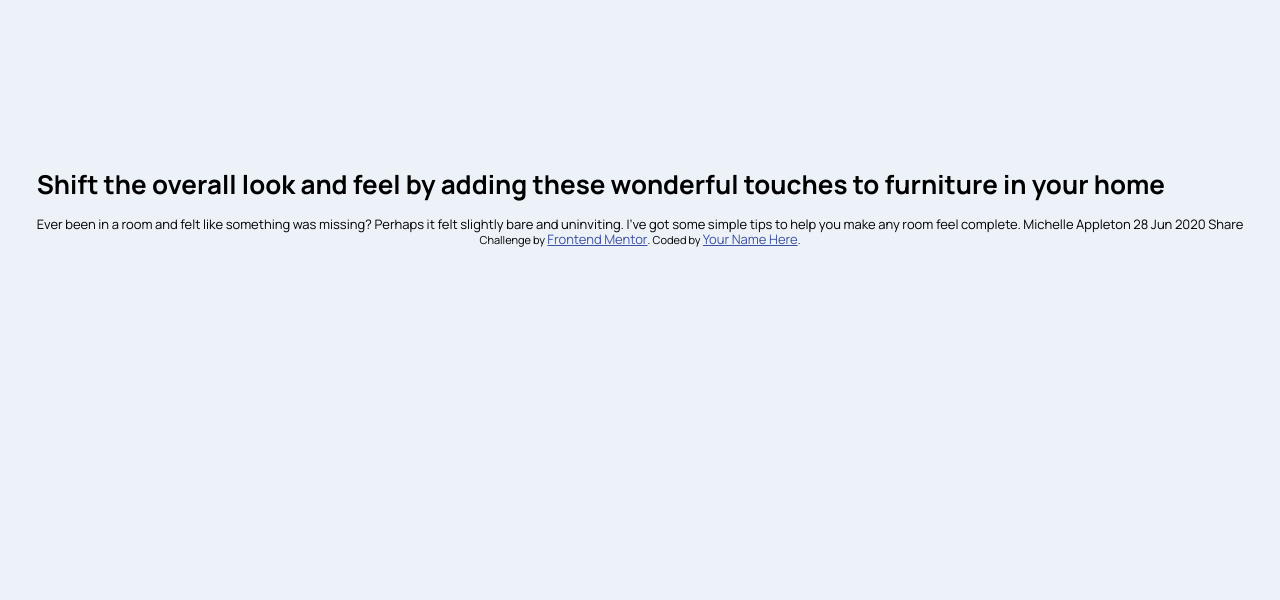
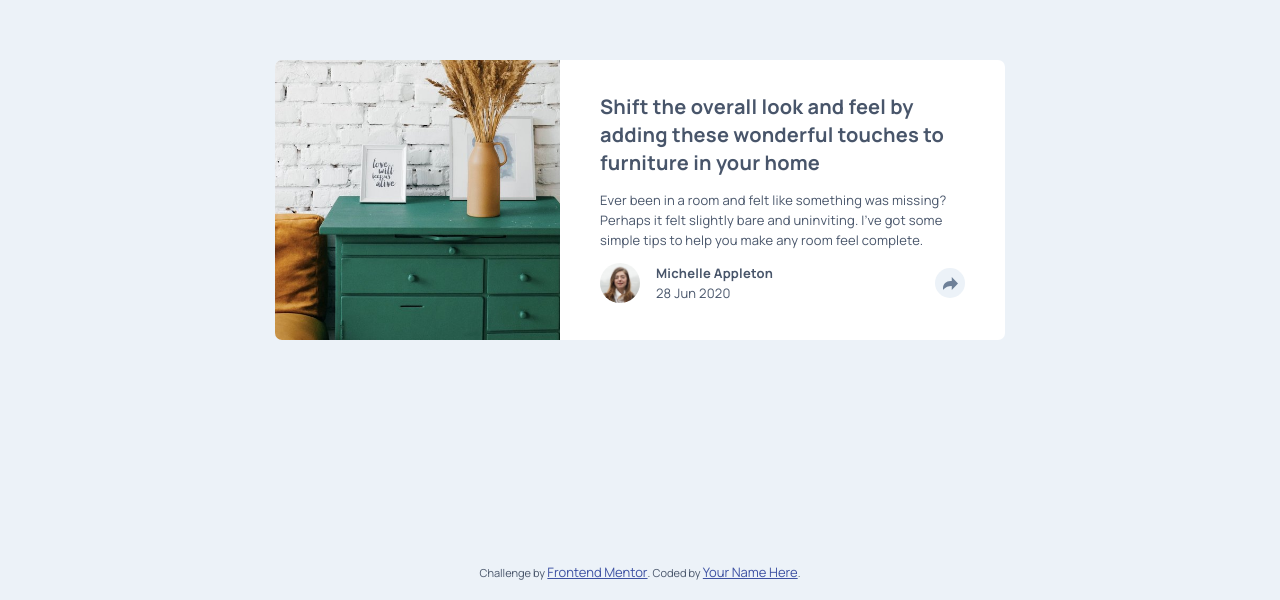
Before and after one commit to sjbcreative/article-preview-component-master, a website: page index.html in a window 1280 px wide. Shown: the part 200-800 px from the top of the page. Drawn offline with nearby package versions, Linux system fonts and the light colour scheme.

Commit message:
Structure and style [WIP]

```diff
--- a/index.html
+++ b/index.html
@@ -14,31 +14,37 @@
 
   <title>Frontend Mentor | Article preview component</title>
 
-  <!-- Feel free to remove these styles or customise in your own stylesheet 👍 -->
-  <style>
-    .attribution { font-size: 11px; text-align: center; }
-    .attribution a { color: hsl(228, 45%, 44%); }
-  </style>
 </head>
 <body>
 
-  <div id="wrapper">
 
-    <div id="card">
+  <div id="card">
 
-        <h1>Shift the overall look and feel by adding these wonderful touches to furniture in your home</h1>
+    <div class="image">
+      <img src="images/drawers.jpg" />
+    </div>
 
-        Ever been in a room and felt like something was missing? Perhaps
-        it felt slightly bare and uninviting. I’ve got some simple tips
-        to help you make any room feel complete.
+    <div class="text">
 
-        Michelle Appleton
-        28 Jun 2020
+      <h1>Shift the overall look and feel by adding these wonderful touches to furniture in your home</h1>
 
-        Share
+      <p>Ever been in a room and felt like something was missing? Perhaps it felt slightly bare and uninviting. I’ve got some simple tips to help you make any room feel complete.</p>
 
+      <div class="misc-info">
+
+        <img src="images/avatar-michelle.jpg" />
+
+        <div class="about">
+          <p class="name"><strong>Michelle Appleton</strong></p>
+          <p class="pub-date">28 Jun 2020</p>
+        </div>
+
+        <a class="share" href="#">Share</a>
+      </div>
     </div>
+
   </div>
+
 
   <div class="attribution">
     Challenge by <a href="https://www.frontendmentor.io?ref=challenge" target="_blank">Frontend Mentor</a>.
--- a/style.scss
+++ b/style.scss
@@ -4,6 +4,8 @@ $offgrey: hsl(217, 19%, 35%);
 $darkblue: hsl(214, 17%, 51%);
 $greyblue: hsl(212, 23%, 69%);
 $lightblue: hsl(210, 46%, 95%);
+
+$white: #ffffff;
 
 * {
 	font-size: 13px;
@@ -15,10 +17,6 @@ html {
   height: 100%;
 }
 
-h1 {
-    font-size: 2em;
-}
-
 body {
   width: 100%;
   min-height: 100%;
@@ -27,4 +25,97 @@ body {
   align-items: center;
   justify-content: center;
   flex-direction: column;
+  color: $offgrey;
 }
+
+h1 {
+  font-size: 20px;
+  letter-spacing: 0.2px;
+  line-height: 28px;
+  margin: 0 0 10px;
+  color: $offgrey;
+  // color: $darkblue;
+  // color: $greyblue;
+  // color: $lightblue;
+}
+
+p {
+  letter-spacing: 0.2px;
+  line-height: 20px;
+}
+
+img {
+  width: 100%;
+  height: auto;
+}
+
+
+#card {
+  width: 730px;
+  display: flex;
+  flex-direction: row;
+  flex-wrap: no-wrap;
+  align-items: stretch;
+  border-radius: 7px;
+  background: $white;
+  overflow: hidden;
+}
+
+.image {
+  width: 285px;
+  background: url(images/drawers.jpg) no-repeat transparent;
+  background-size: cover;
+  background-position: left top;
+
+  img {
+    display: none;
+  }
+}
+
+.text {
+  width: calc(100% - 285px);
+  padding: 33px 40px 37px;
+}
+
+.misc-info {
+  display: flex;
+  flex-direction: row;
+  align-items: center;
+  position: relative;
+
+  img {
+    width: 40px;
+    height: auto;
+    border-radius: 50%;
+    overflow: hidden;
+  }
+
+  .about {
+    padding-left: 16px;
+  }
+
+  p {
+    margin: 0;
+  }
+
+  a.share {
+    font-size: 0;
+    clear: transparent;
+    padding: 15px;
+    background: url(images/icon-share.svg) no-repeat $lightblue;
+    background-position: 50%;
+    margin-left: auto;
+    border-radius: 50%;
+  }
+}
+
+.attribution {
+  font-size: 11px;
+  text-align: center;
+  position: fixed;
+  bottom: 20px;
+
+  a {
+    color: hsl(228, 45%, 44%);
+  }
+}
```
Also changed, not shown: style.css, 2 other files. Lines whose indentation alone changed are shown as unchanged.
